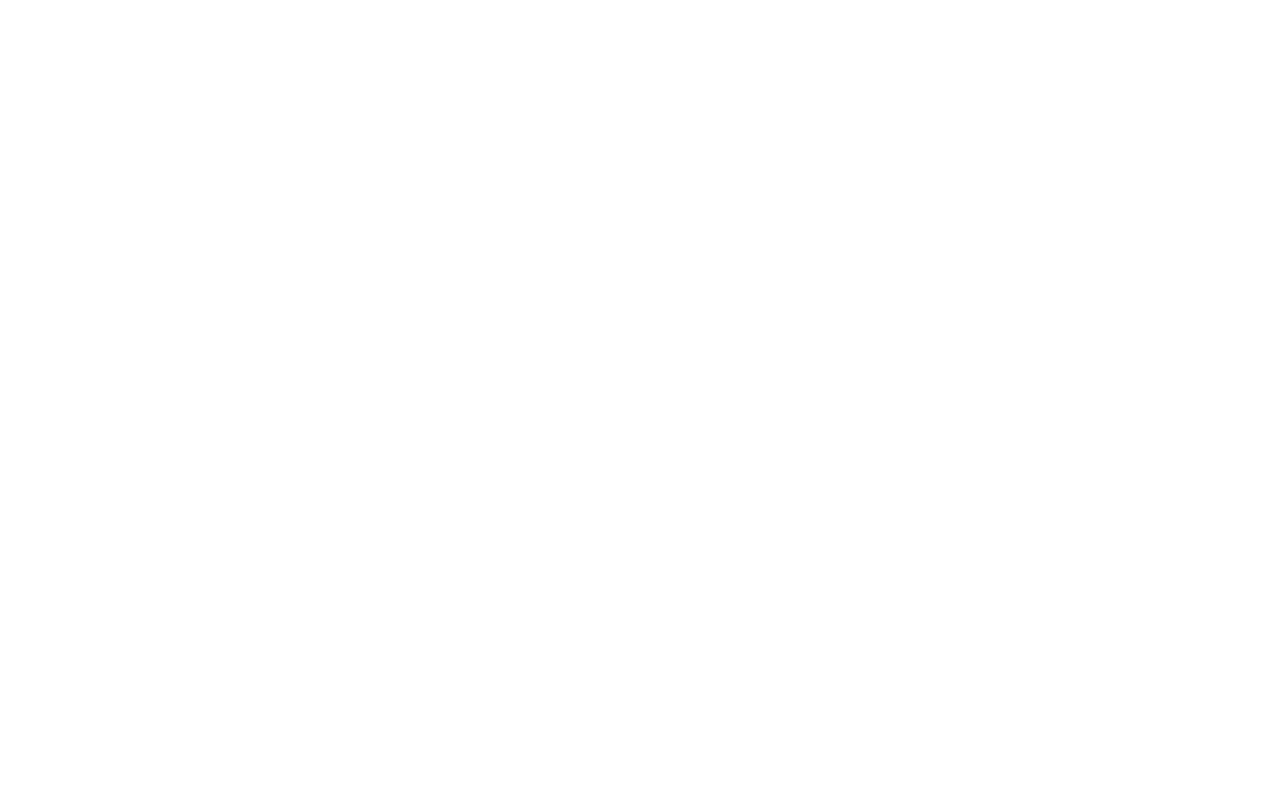
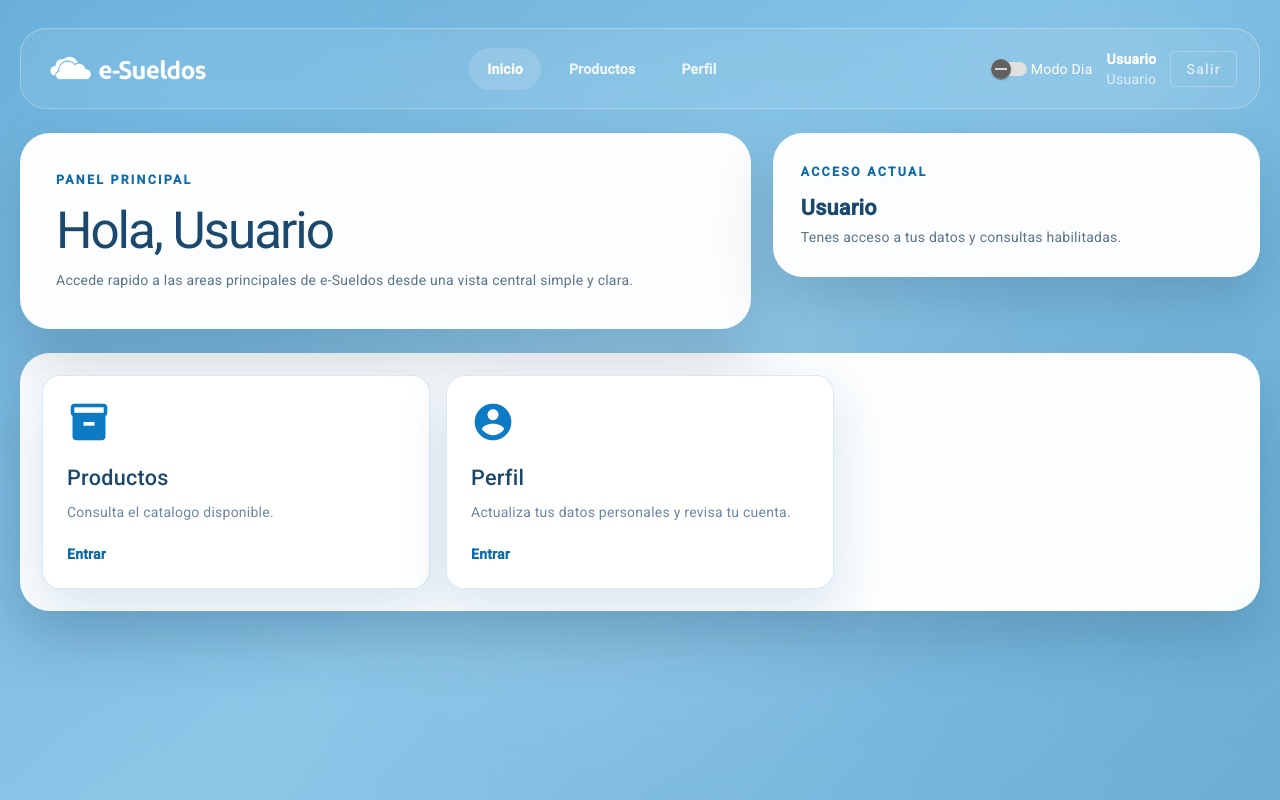
Before and after one commit to RodriguezATomas/product-manager-frontend, an Angular app: page /dashboard in a window 1280 px wide. Before the commit this address led to /. Built offline with nearby package versions, Linux system fonts and the light colour scheme; sample sign-in values are in the browser's storage.

Commit message:
#feat: implementacion panel principal

```diff
--- a/src/app/app-routing.module.ts
+++ b/src/app/app-routing.module.ts
@@ -7,6 +7,11 @@ const routes: Routes = [
   {
     path: 'auth',
     loadChildren: () => import('./modules/auth/auth.module').then((m) => m.AuthModule)
+  },
+  {
+    path: 'dashboard',
+    canActivate: [AuthGuard],
+    loadChildren: () => import('./modules/dashboard/dashboard.module').then((m) => m.DashboardModule)
   },
   {
     path: 'users',
--- a/src/app/modules/auth/components/login/login.component.ts
+++ b/src/app/modules/auth/components/login/login.component.ts
@@ -41,7 +41,7 @@ export class LoginComponent {
       next: () => {
         this.loading = false;
         this.snackBar.open('¡Bienvenido!', 'Cerrar', { duration: 3000 });
-        this.router.navigate([this.authService.isAdmin() ? '/products' : '/profile']);
+        this.router.navigate(['/dashboard']);
       },
       error: (err) => {
         this.loading = false;
--- a/src/app/modules/auth/components/signup/signup.component.ts
+++ b/src/app/modules/auth/components/signup/signup.component.ts
@@ -51,7 +51,7 @@ export class SignupComponent implements OnInit {
       next: () => {
         this.loading = false;
         this.snackBar.open('¡Registro exitoso! Bienvenido', 'Cerrar', { duration: 3000 });
-        this.router.navigate([this.authService.isAdmin() ? '/products' : '/profile']);
+        this.router.navigate(['/dashboard']);
       },
       error: (err) => {
         this.loading = false;
--- /dev/null
+++ b/src/app/modules/dashboard/dashboard-routing.module.ts
@@ -0,0 +1,11 @@
+import { NgModule } from '@angular/core';
+import { RouterModule, Routes } from '@angular/router';
+import { DashboardComponent } from './dashboard.component';
+
+const routes: Routes = [{ path: '', component: DashboardComponent }];
+
+@NgModule({
+  imports: [RouterModule.forChild(routes)],
+  exports: [RouterModule]
+})
+export class DashboardRoutingModule {}
--- /dev/null
+++ b/src/app/modules/dashboard/dashboard.component.css
@@ -0,0 +1,73 @@
+:host {
+  display: block;
+}
+
+.main-dashboard-hero {
+  grid-template-columns: minmax(0, 1.2fr) minmax(280px, 0.8fr);
+}
+
+.main-dashboard-grid {
+  display: grid;
+  grid-template-columns: repeat(3, minmax(220px, 1fr));
+  gap: 16px;
+}
+
+.main-dashboard-card {
+  min-height: 190px;
+  padding: 24px;
+  border-radius: 18px;
+  border: 1px solid rgba(42, 126, 192, 0.18);
+  background: rgba(255, 255, 255, 0.94);
+  box-shadow: 0 20px 50px rgba(14, 88, 146, 0.14);
+  cursor: pointer;
+  transition: transform 220ms ease, box-shadow 220ms ease;
+}
+
+.main-dashboard-card:hover {
+  transform: translateY(-5px);
+  box-shadow: 0 24px 60px rgba(14, 88, 146, 0.22);
+}
+
+.main-dashboard-card mat-icon {
+  width: 44px;
+  height: 44px;
+  margin-bottom: 18px;
+  color: #0d7bc4;
+  font-size: 44px;
+}
+
+.main-dashboard-card h2 {
+  margin: 0 0 8px;
+  color: var(--app-text-primary, #143a5c);
+  font-size: 1.35rem;
+}
+
+.main-dashboard-card p {
+  margin: 0 0 20px;
+  color: var(--app-text-secondary, #60788f);
+  line-height: 1.55;
+}
+
+.main-dashboard-card span {
+  margin-top: auto;
+  display: inline-flex;
+  color: #0b6aa8;
+  font-weight: 800;
+}
+
+:host-context(body.dark-theme) .main-dashboard-card {
+  background: var(--app-surface);
+  border-color: var(--app-border);
+}
+
+:host-context(body.dark-theme) .main-dashboard-card mat-icon,
+:host-context(body.dark-theme) .main-dashboard-card span {
+  color: #8dd0ff;
+}
+
+@media (max-width: 900px) {
+  .main-dashboard-hero,
+  .main-dashboard-grid {
+    grid-template-columns: 1fr;
+  }
+}
--- /dev/null
+++ b/src/app/modules/dashboard/dashboard.component.html
@@ -0,0 +1,56 @@
+<section class="dashboard-shell">
+  <div class="dashboard-backdrop"></div>
+
+  <div class="dashboard-frame">
+    <header class="dashboard-topbar">
+      <a routerLink="/dashboard" class="dashboard-brand">
+        <img src="assets/images/esueldos-logo.png" alt="e-Sueldos" class="dashboard-brand-logo">
+      </a>
+
+      <nav class="dashboard-nav">
+        <a routerLink="/dashboard" routerLinkActive="is-active" class="dashboard-nav-link">Inicio</a>
+        <a routerLink="/products" routerLinkActive="is-active" class="dashboard-nav-link">Productos</a>
+        <a *ngIf="isAdmin" routerLink="/users" routerLinkActive="is-active" class="dashboard-nav-link">Usuarios</a>
+        <a routerLink="/profile" routerLinkActive="is-active" class="dashboard-nav-link">Perfil</a>
+      </nav>
+
+      <div class="dashboard-userbox">
+        <mat-slide-toggle class="theme-toggle" [checked]="isDarkTheme" (change)="toggleTheme()">
+          {{ isDarkTheme ? 'Modo noche' : 'Modo Dia' }}
+        </mat-slide-toggle>
+        <div>
+          <strong>{{ currentUserName }}</strong>
+          <span>{{ currentUserRoleLabel }}</span>
+        </div>
+        <button mat-stroked-button type="button" class="dashboard-logout-button" (click)="logout()">Salir</button>
+      </div>
+    </header>
+
+    <section class="dashboard-hero main-dashboard-hero">
+      <div class="dashboard-hero-copy">
+        <span class="dashboard-eyebrow">Panel principal</span>
+        <h1>Hola, {{ currentUserName }}</h1>
+        <p>Accede rapido a las areas principales de e-Sueldos desde una vista central simple y clara.</p>
+      </div>
+
+      <div class="dashboard-hero-side">
+        <div class="dashboard-highlight-card">
+          <span class="dashboard-highlight-label">Acceso actual</span>
+          <strong>{{ currentUserRoleLabel }}</strong>
+          <p>{{ isAdmin ? 'Tenes permisos completos de administracion.' : 'Tenes acceso a tus datos y consultas habilitadas.' }}</p>
+        </div>
+      </div>
+    </section>
+
+    <section class="dashboard-section">
+      <div class="main-dashboard-grid">
+        <mat-card class="main-dashboard-card" *ngFor="let shortcut of shortcuts" [routerLink]="shortcut.route">
+          <mat-icon>{{ shortcut.icon }}</mat-icon>
+          <h2>{{ shortcut.title }}</h2>
+          <p>{{ shortcut.description }}</p>
+          <span>Entrar</span>
+        </mat-card>
+      </div>
+    </section>
+  </div>
+</section>
--- /dev/null
+++ b/src/app/modules/dashboard/dashboard.component.ts
@@ -0,0 +1,77 @@
+import { Component } from '@angular/core';
+import { Router } from '@angular/router';
+import { AuthService } from 'src/app/core/services/auth.service';
+import { ThemeService } from 'src/app/core/services/theme.service';
+
+interface DashboardShortcut {
+  title: string;
+  description: string;
+  icon: string;
+  route: string;
+}
+
+@Component({
+  selector: 'app-dashboard',
+  templateUrl: './dashboard.component.html',
+  styleUrls: ['./dashboard.component.css']
+})
+export class DashboardComponent {
+  constructor(
+    private authService: AuthService,
+    private themeService: ThemeService,
+    private router: Router
+  ) {}
+
+  get currentUserName(): string {
+    return this.authService.currentUserData?.name || 'Usuario';
+  }
+
+  get isAdmin(): boolean {
+    return this.authService.isAdmin();
+  }
+
+  get currentUserRoleLabel(): string {
+    return this.isAdmin ? 'Administrador' : 'Usuario';
+  }
+
+  get isDarkTheme(): boolean {
+    return this.themeService.isDarkTheme;
+  }
+
+  get shortcuts(): DashboardShortcut[] {
+    const items: DashboardShortcut[] = [
+      {
+        title: 'Productos',
+        description: this.isAdmin ? 'Gestiona el catalogo, precios y stock.' : 'Consulta el catalogo disponible.',
+        icon: 'inventory_2',
+        route: '/products'
+      },
+      {
+        title: 'Perfil',
+        description: 'Actualiza tus datos personales y revisa tu cuenta.',
+        icon: 'account_circle',
+        route: '/profile'
+      }
+    ];
+
+    if (this.isAdmin) {
+      items.splice(1, 0, {
+        title: 'Usuarios',
+        description: 'Administra accesos, roles y verificaciones.',
+        icon: 'groups',
+        route: '/users'
+      });
+    }
+
+    return items;
+  }
+
+  logout(): void {
+    this.authService.logout();
+    this.router.navigate(['/auth/login']);
+  }
+
+  toggleTheme(): void {
+    this.themeService.toggleTheme();
+  }
+}
--- a/src/app/modules/products/products.component.html
+++ b/src/app/modules/products/products.component.html
@@ -8,6 +8,7 @@
       </a>
 
       <nav class="dashboard-nav">
+        <a routerLink="/dashboard" routerLinkActive="is-active" class="dashboard-nav-link">Inicio</a>
         <a routerLink="/products" routerLinkActive="is-active" class="dashboard-nav-link">Productos</a>
         <a *ngIf="isAdmin" routerLink="/users" routerLinkActive="is-active" class="dashboard-nav-link">Usuarios</a>
         <a routerLink="/profile" routerLinkActive="is-active" class="dashboard-nav-link">Perfil</a>
--- a/src/app/modules/profile/profile.component.html
+++ b/src/app/modules/profile/profile.component.html
@@ -8,6 +8,7 @@
       </a>
 
       <nav class="dashboard-nav">
+        <a routerLink="/dashboard" routerLinkActive="is-active" class="dashboard-nav-link">Inicio</a>
         <a routerLink="/products" routerLinkActive="is-active" class="dashboard-nav-link">Productos</a>
         <a *ngIf="isAdmin" routerLink="/users" routerLinkActive="is-active" class="dashboard-nav-link">Usuarios</a>
         <a routerLink="/profile" routerLinkActive="is-active" class="dashboard-nav-link">Perfil</a>
--- a/src/app/modules/users/users.component.html
+++ b/src/app/modules/users/users.component.html
@@ -8,6 +8,7 @@
       </a>
 
       <nav class="dashboard-nav">
+        <a routerLink="/dashboard" routerLinkActive="is-active" class="dashboard-nav-link">Inicio</a>
         <a routerLink="/products" routerLinkActive="is-active" class="dashboard-nav-link">Productos</a>
         <a routerLink="/users" routerLinkActive="is-active" class="dashboard-nav-link">Usuarios</a>
         <a routerLink="/profile" routerLinkActive="is-active" class="dashboard-nav-link">Perfil</a>
```
Also changed, not shown: src/app/modules/dashboard/dashboard.module.ts (added, +24 -0 lines).
